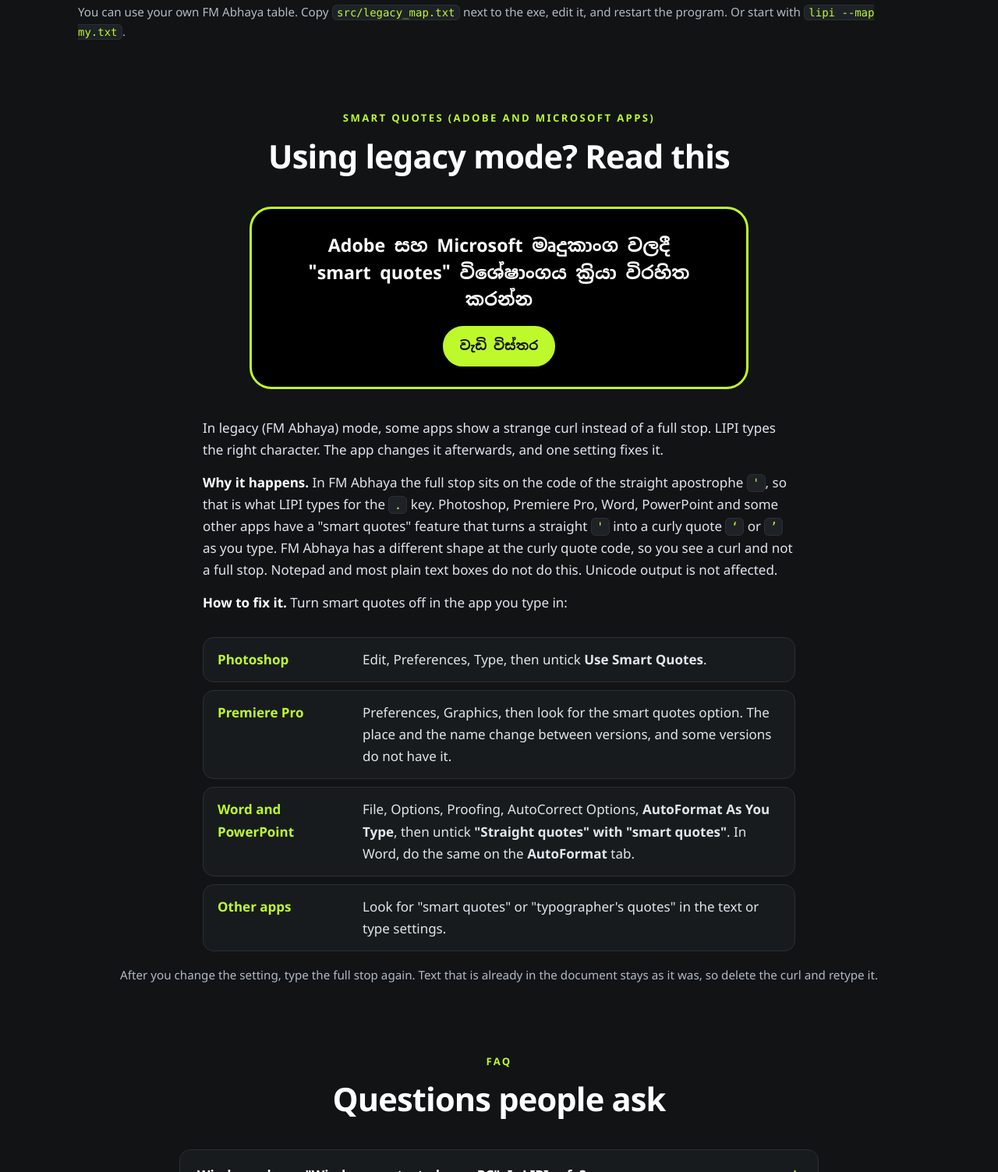
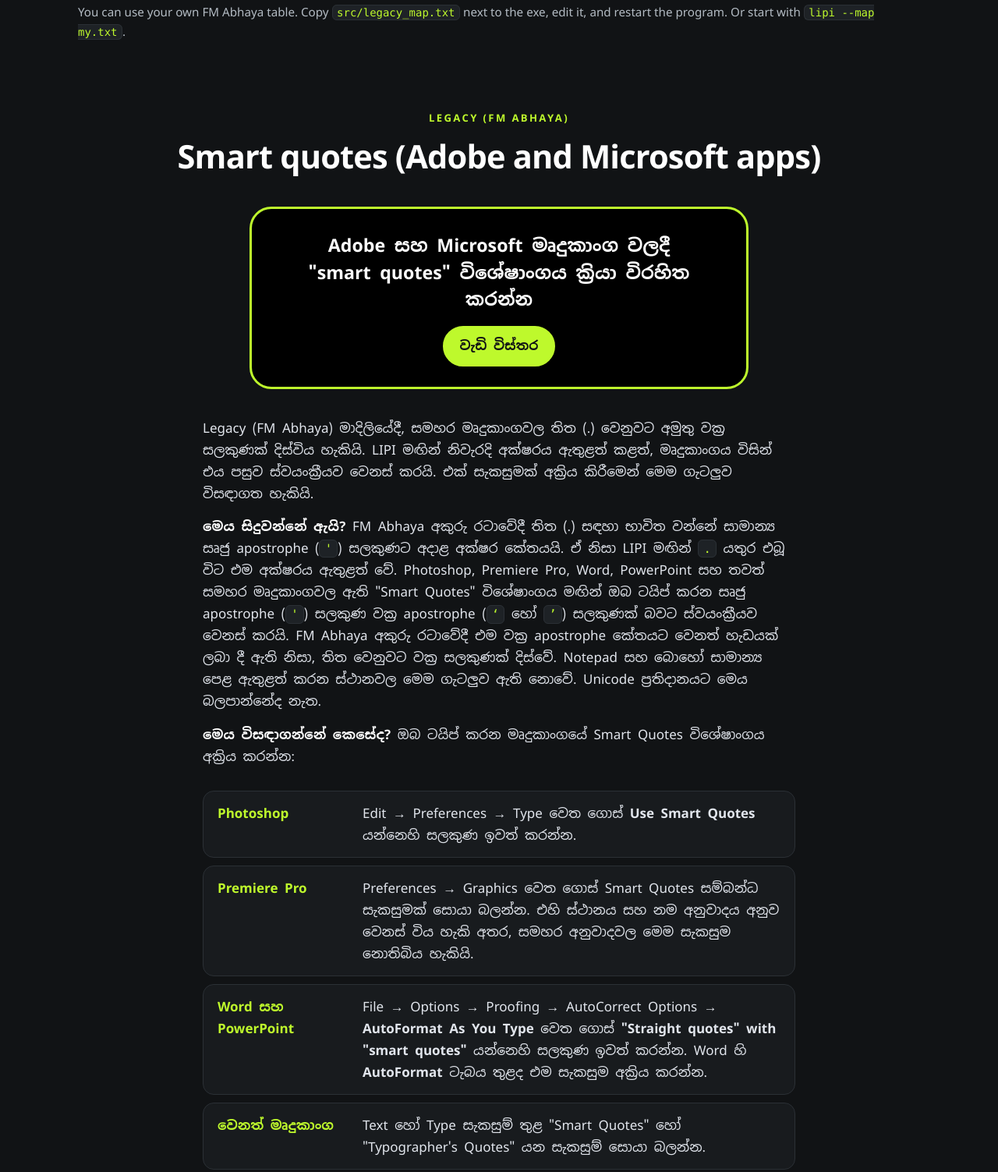
Before and after one commit to sanjaya3d/LIPI, a plain HTML site: page docs/index.html in a window 1280 px wide. Shown: the part 3621-5124 px from the top of the page at 78% size. Drawn offline with Linux system fonts and the light colour scheme; no server answers.

Commit message:
Add files via upload

```diff
--- a/docs/index.html
+++ b/docs/index.html
@@ -289,26 +289,26 @@ footer p{color:var(--dim);font-size:.95rem}
 <section id="smart-quotes" style="padding-top:0">
   <div class="wrap">
     <div class="head" style="text-align:center;justify-items:center">
-      <p class="eyebrow">Smart quotes (Adobe and Microsoft apps)</p>
-      <h2>Using legacy mode? Read this</h2>
+      <p class="eyebrow">Legacy (FM Abhaya)</p>
+      <h2>Smart quotes (Adobe and Microsoft apps)</h2>
     </div>
     <div class="tipcard si">
       <p>Adobe සහ Microsoft මෘදුකාංග වලදී</p>
       <p>"smart quotes" විශේෂාංගය ක්&zwj;රියා විරහිත කරන්න</p>
       <a class="btn" href="#smart-quotes-steps">වැඩි විස්තර</a>
     </div>
-    <div class="why" id="smart-quotes-steps">
-      <p>In legacy (FM Abhaya) mode, some apps show a strange curl instead of a full stop. LIPI types the right character. The app changes it afterwards, and one setting fixes it.</p>
-      <p><b>Why it happens.</b> In FM Abhaya the full stop sits on the code of the straight apostrophe <code>'</code>, so that is what LIPI types for the <code>.</code> key. Photoshop, Premiere Pro, Word, PowerPoint and some other apps have a "smart quotes" feature that turns a straight <code>'</code> into a curly quote <code>‘</code> or <code>’</code> as you type. FM Abhaya has a different shape at the curly quote code, so you see a curl and not a full stop. Notepad and most plain text boxes do not do this. Unicode output is not affected.</p>
-      <p><b>How to fix it.</b> Turn smart quotes off in the app you type in:</p>
+    <div class="why si" id="smart-quotes-steps">
+      <p>Legacy (FM Abhaya) මාදිලියේදී, සමහර මෘදුකාංගවල තිත (.) වෙනුවට අමුතු වක්‍ර සලකුණක් දිස්විය හැකියි. LIPI මඟින් නිවැරදි අක්ෂරය ඇතුළත් කළත්, මෘදුකාංගය විසින් එය පසුව ස්වයංක්‍රීයව වෙනස් කරයි. එක් සැකසුමක් අක්‍රිය කිරීමෙන් මෙම ගැටලුව විසඳාගත හැකියි.</p>
+      <p><b>මෙය සිදුවන්නේ ඇයි?</b> FM Abhaya අකුරු රටාවේදී තිත (.) සඳහා භාවිත වන්නේ සාමාන්‍ය සෘජු apostrophe (<code>'</code>) සලකුණට අදාළ අක්ෂර කේතයයි. ඒ නිසා LIPI මඟින් <code>.</code> යතුර එබූ විට එම අක්ෂරය ඇතුළත් වේ. Photoshop, Premiere Pro, Word, PowerPoint සහ තවත් සමහර මෘදුකාංගවල ඇති "Smart Quotes" විශේෂාංගය මඟින් ඔබ ටයිප් කරන සෘජු apostrophe (<code>'</code>) සලකුණ වක්‍ර apostrophe (<code>‘</code> හෝ <code>’</code>) සලකුණක් බවට ස්වයංක්‍රීයව වෙනස් කරයි. FM Abhaya අකුරු රටාවේදී එම වක්‍ර apostrophe කේතයට වෙනත් හැඩයක් ලබා දී ඇති නිසා, තිත වෙනුවට වක්‍ර සලකුණක් දිස්වේ. Notepad සහ බොහෝ සාමාන්‍ය පෙළ ඇතුළත් කරන ස්ථානවල මෙම ගැටලුව ඇති නොවේ. Unicode ප්‍රතිදානයට මෙය බලපාන්නේද නැත.</p>
+      <p><b>මෙය විසඳාගන්නේ කෙසේද?</b> ඔබ ටයිප් කරන මෘදුකාංගයේ Smart Quotes විශේෂාංගය අක්‍රිය කරන්න:</p>
     </div>
-    <dl class="how">
-      <div><dt>Photoshop</dt><dd>Edit, Preferences, Type, then untick <b>Use Smart Quotes</b>.</dd></div>
-      <div><dt>Premiere Pro</dt><dd>Preferences, Graphics, then look for the smart quotes option. The place and the name change between versions, and some versions do not have it.</dd></div>
-      <div><dt>Word and PowerPoint</dt><dd>File, Options, Proofing, AutoCorrect Options, <b>AutoFormat As You Type</b>, then untick <b>"Straight quotes" with "smart quotes"</b>. In Word, do the same on the <b>AutoFormat</b> tab.</dd></div>
-      <div><dt>Other apps</dt><dd>Look for "smart quotes" or "typographer's quotes" in the text or type settings.</dd></div>
+    <dl class="how si">
+      <div><dt>Photoshop</dt><dd>Edit → Preferences → Type වෙත ගොස් <b>Use Smart Quotes</b> යන්නෙහි සලකුණ ඉවත් කරන්න.</dd></div>
+      <div><dt>Premiere Pro</dt><dd>Preferences → Graphics වෙත ගොස් Smart Quotes සම්බන්ධ සැකසුමක් සොයා බලන්න. එහි ස්ථානය සහ නම අනුවාදය අනුව වෙනස් විය හැකි අතර, සමහර අනුවාදවල මෙම සැකසුම නොතිබිය හැකියි.</dd></div>
+      <div><dt>Word සහ PowerPoint</dt><dd>File → Options → Proofing → AutoCorrect Options → <b>AutoFormat As You Type</b> වෙත ගොස් <b>"Straight quotes" with "smart quotes"</b> යන්නෙහි සලකුණ ඉවත් කරන්න. Word හි <b>AutoFormat</b> ටැබය තුළද එම සැකසුම අක්‍රිය කරන්න.</dd></div>
+      <div><dt>වෙනත් මෘදුකාංග</dt><dd>Text හෝ Type සැකසුම් තුළ "Smart Quotes" හෝ "Typographer's Quotes" යන සැකසුම් සොයා බලන්න.</dd></div>
     </dl>
-    <p class="note" style="text-align:center;margin-top:18px">After you change the setting, type the full stop again. Text that is already in the document stays as it was, so delete the curl and retype it.</p>
+    <p class="note si" style="text-align:center;margin-top:18px">සැකසුම වෙනස් කළ පසු තිත නැවත ටයිප් කරන්න. දැනටමත් ලේඛනයේ ඇති වැරදි සලකුණු ස්වයංක්‍රීයව නිවැරදි නොවේ. එම නිසා වැරදි වක්‍ර සලකුණ මකා දමා තිත නැවත ඇතුළත් කරන්න.</p>
   </div>
 </section>
 
```
